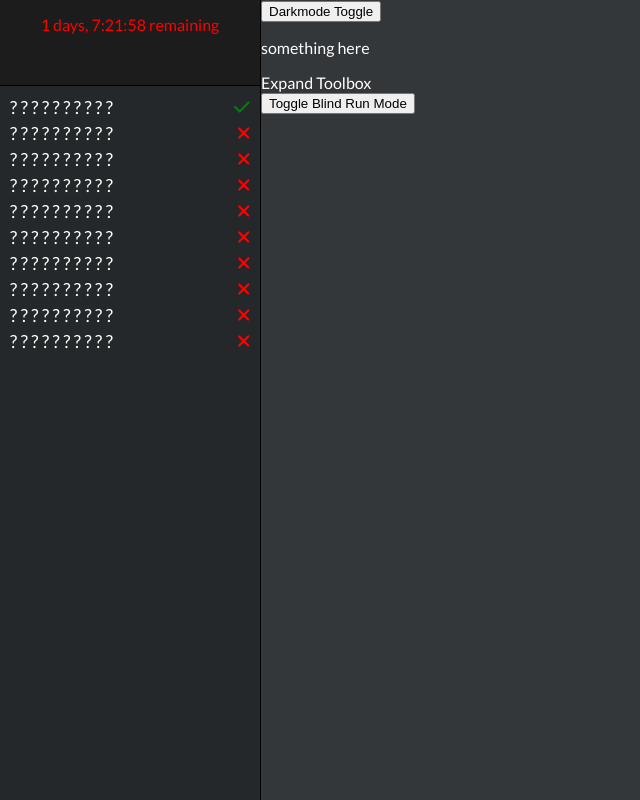
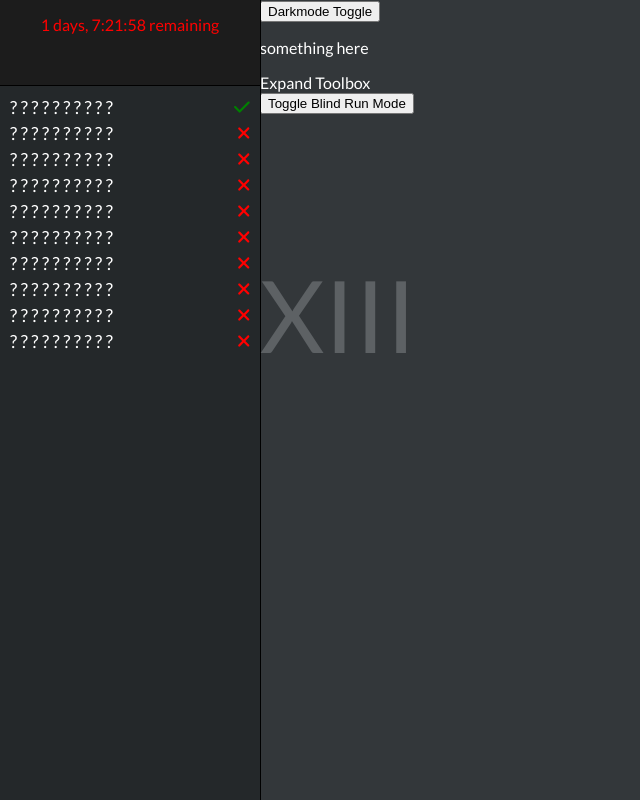
Before and after one commit to dianaroemer/thirteenth-understanding, a React (Create React App) app: page / in a window 1280 px wide. Shown: the whole page, without its empty margins (0-640 px from the left). Built offline with nearby package versions, Linux system fonts and the light colour scheme.

Commit message:
Begin styling backgroundTitle, make navBar fixed on desktop views

```diff
--- a/src/App.css
+++ b/src/App.css
@@ -6,17 +6,20 @@
 }
 
 .navMenu {
+  /* position:sticky; */
   height: 0px;
   overflow: hidden;
   visibility: hidden;
   opacity: 0;
   background: #24282a;
   /* position: ; */
+  /* z-index: 3; */
 
   transition: opacity .3s ease, height .3s ease;
 }
 
 .navMenu.open {
+  /* position:sticky; */
   color:green;
   /* height: 50px; */
   /* width: 60px; */
@@ -27,16 +30,33 @@
   border-bottom: solid 1px black;
   margin-bottom: 4px;
 
+
   padding: 5px;
 }
 
+.backgroundTitle{
+
+  color: #5d6164;
+
+
+  display: flex;
+  position: absolute;
+
+
+  flex-direction: column;
+  justify-content: center;
+  font-size: 100px;
+  /* width: auto; */
+  height: 50%;
+  text-align: center;
+}
 
 @media only screen and (min-width: 769px) {
   /* For desktop: */
   .App{
     display:flex;
     /* flex-grow: 1; */
-    width:100%;
+    width: 100%;
     height: 100%;
   }
 
@@ -46,33 +66,27 @@
     max-width: 260px;
     border-bottom: none;
     margin-bottom: 0;
+    position: fixed;
+    height: 100%;
   }
 
   .navMenu.open {
     border: none;
   }
-}
 
-
-@media only screen and (min-height: 1441px) {
-  /* For vertical monitor desktop: */
-  .App{
-    /* display:flex; */
-    /* flex-grow: 1; */
-    width:100%;
-    height: 100%;
+  .appContent{
+    margin-left: 260px;
+    width: auto;
   }
 
-  .sideBarNav {
-    background: #24282a;
-    border-right: 1px solid black;
-    max-width: 260px;
-  }
+  /* .backgroundTitle{
+    font-size: 120px;
+    height: 100vh;
+    width: 100vh;
+    overflow:hidden;
+    margin-left: 260px;
+  } */
 }
-
-
-
-
 
 
 
--- a/src/App.js
+++ b/src/App.js
@@ -95,6 +95,10 @@ function App() {
     <div className="App"
       style={darkMode ? {background: '#33373a', color: '#fff'} : {}}>
 
+      {/* <div className='backgroundTitle'>
+          XIII
+      </div> */}
+
       <nav className='sideBarNav'>
         <ClockNav darkMode={darkMode}
           isMobileViewport={isMobileViewport}
@@ -120,6 +124,8 @@ function App() {
 
       </nav>
 
+
+
       <div className='appContent'>
        <button onClick={e => handleDarkModeToggle(e)}>
             Darkmode Toggle</button>
@@ -138,9 +144,14 @@ function App() {
           </button>
         </div>
 
+        <div className='backgroundTitle'>
+          XIII
+        </div>
+
 
 
       </div>
+
     </div>
   );
 }
```
